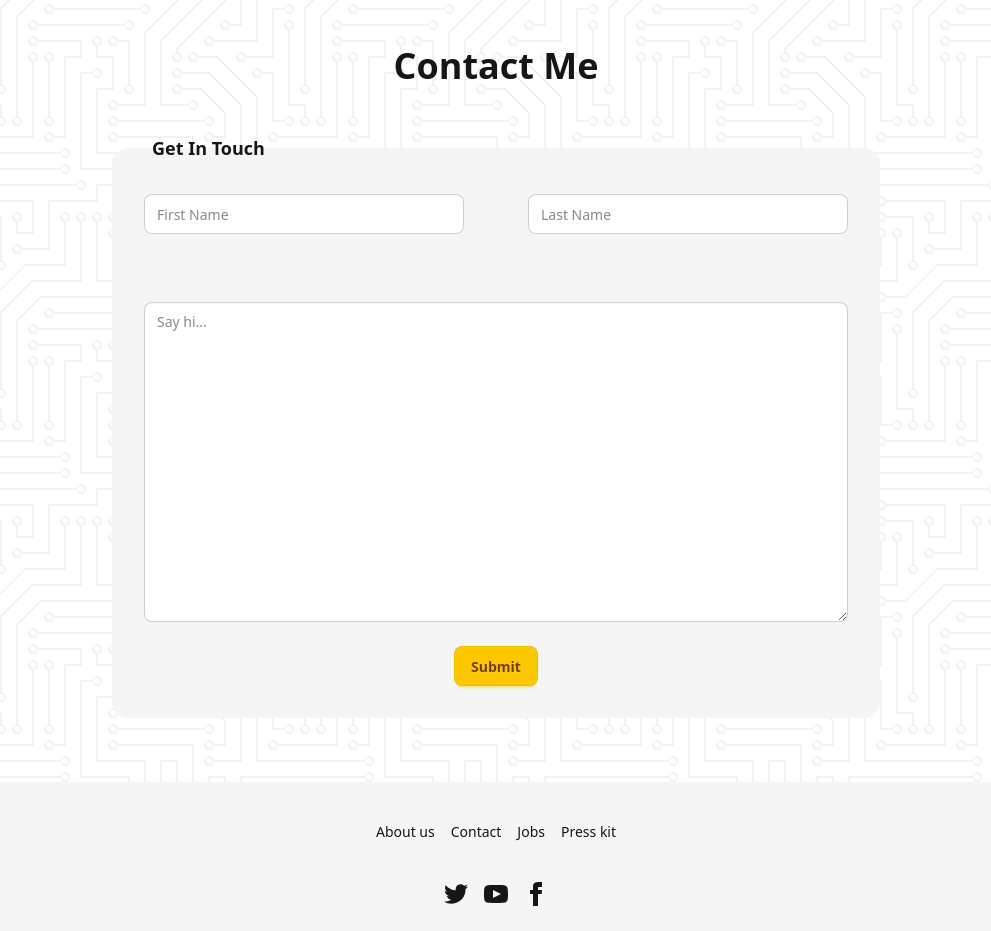
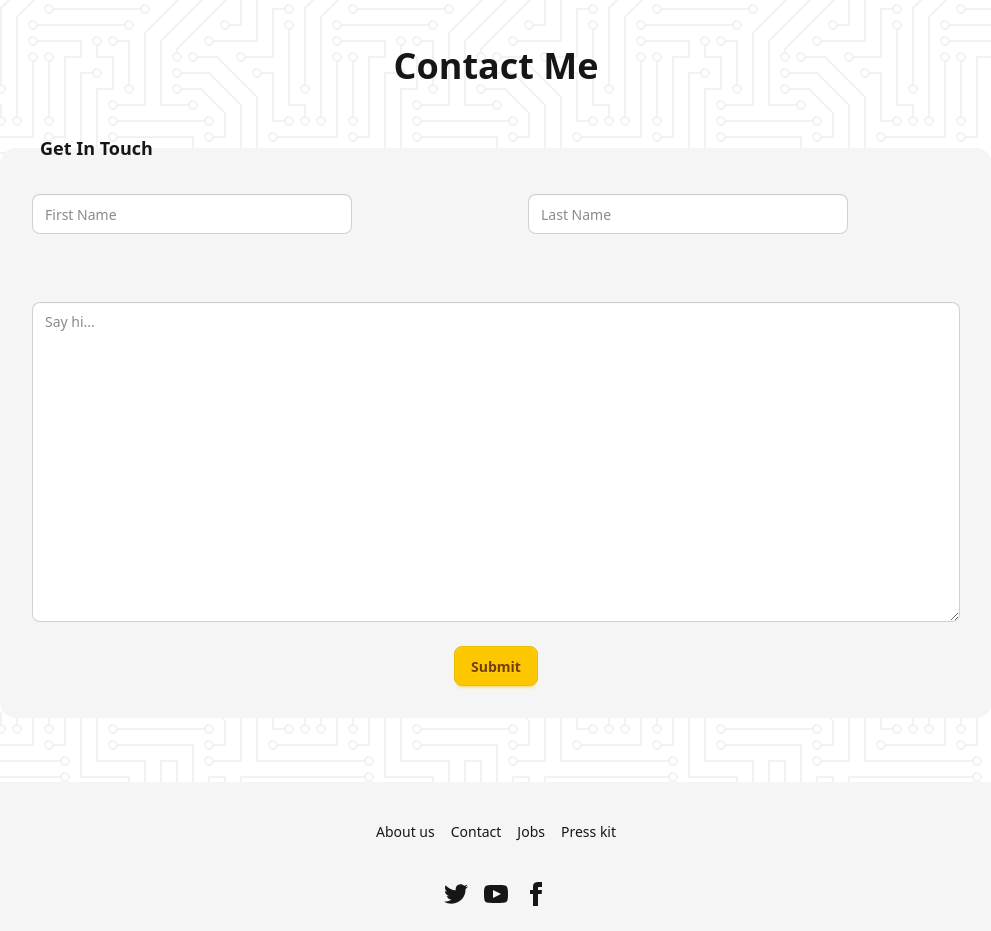
Before and after one commit to maherakr/my-portfolio-app, a Next.js app: page / in a window 1280 px wide. Shown: the part 2840-3771 px from the top of the page, without its empty margins (144-1135 px from the left). Built offline with nearby package versions, Linux system fonts and the light colour scheme.

Commit message:
Page scroll is smoother

```diff
--- a/src/app/globals.css
+++ b/src/app/globals.css
@@ -17,3 +17,7 @@
   background-image: url('/circuit-board-dark.svg')
 
 }
+
+html {
+  scroll-behavior: smooth;
+}
--- a/src/components/ContactMe.tsx
+++ b/src/components/ContactMe.tsx
@@ -11,7 +11,7 @@ export default function ContactForm() {
             <h2 className="text-4xl font-bold mb-12 text-center">Contact Me</h2>
 
             <div className="flex justify-center">
-                <fieldset className="bg-base-200  rounded-box w-full max-w-3xl p-8 ">
+                <fieldset className="bg-base-200  rounded-box w-full  p-8 ">
                     <legend className="text-lg font-semibold px-2">Get In Touch</legend>
 
                     <form onSubmit={handleSubmit} className="space-y-6">
```
